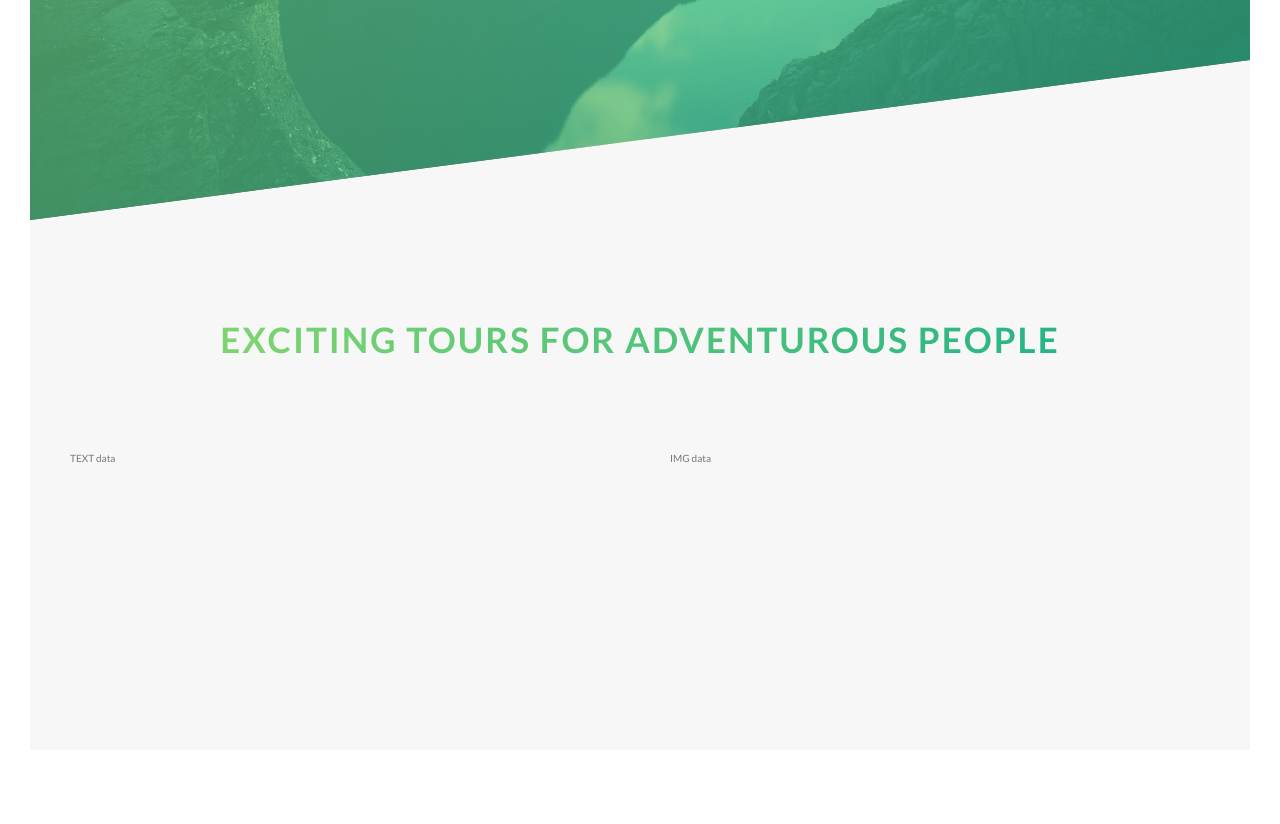
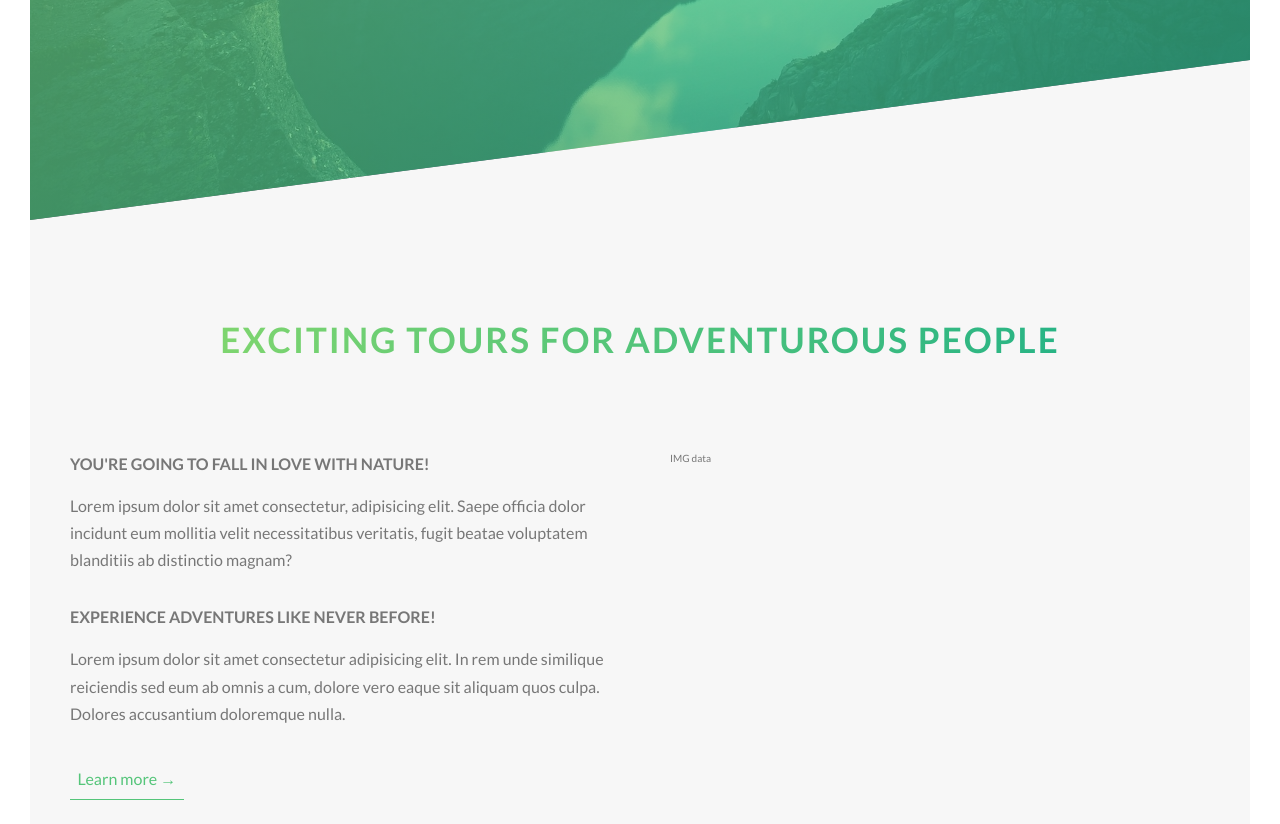
Before and after one commit to deepakkarki/css-course, a website: page Natours/starter/index.html in a window 1280 px wide. Shown: the part 570-1394 px from the top of the page. Before the commit the page ends 1350 px from the top, so only its background shows below. Drawn offline with Linux system fonts and the light colour scheme; files that its build step writes are made by us from their sources.

Commit message:
Styled the button and the lefthand side text. End of s5 v36

```diff
--- a/Natours/starter/index.html
+++ b/Natours/starter/index.html
@@ -101,15 +101,26 @@
 
       <main>
         <section class="section-about">
-          <div class="u-center-text u-margin-bottom-8">
+          <div class="u-center-text u-margin-bottom-big">
             <h2 class="heading-secondary">
               Exciting tours for adventurous people
             </h2>
           </div>
           <div class="row">
             <div class="col-1-of-2">
-              TEXT data
+              <h3 class="heading-tertiary u-margin-bottom-small">You're going to fall in love with nature!</h3>
+              <p class="paragraph">
+                Lorem ipsum dolor sit amet consectetur, adipisicing elit. Saepe officia dolor incidunt eum mollitia velit necessitatibus veritatis, fugit beatae voluptatem blanditiis ab distinctio magnam?
+              </p>
+
+              <h3 class="heading-tertiary u-margin-bottom-small">Experience adventures like never before!</h3>
+              <p class="paragraph">
+                Lorem ipsum dolor sit amet consectetur adipisicing elit. In rem unde similique reiciendis sed eum ab omnis a cum, dolore vero eaque sit aliquam quos culpa. Dolores accusantium doloremque nulla.
+              </p>
+
+              <a href="#" class="btn-text">Learn more &rarr;</a>
             </div>
+
             <div class="col-1-of-2">
               IMG data
             </div>
--- a/Natours/starter/sass/abstracts/_variables.scss
+++ b/Natours/starter/sass/abstracts/_variables.scss
@@ -8,6 +8,9 @@ $color-grey-dark: #777;
 $color-white: #fff;
 $color-black: #000;
 
+//FONT
+$default-font-size: 1.6rem;
+
 // GRID
 
 $grid-width: 114rem;
--- a/Natours/starter/sass/base/_typography.scss
+++ b/Natours/starter/sass/base/_typography.scss
@@ -48,6 +48,17 @@ body{
         transform: skew(10deg, 1deg) scale(1.1);
         text-shadow: .5rem 1rem 2rem rgba($color-black, 0.2);
     }
+}
 
+.heading-tertiary{
+    font-size: $default-font-size;
+    font-weight: 700;
+    text-transform: uppercase;
+}
 
+.paragraph{
+    font-size: $default-font-size;
+    &:not(:last-child){
+        margin-bottom: 3rem;
+    }
 }
--- a/Natours/starter/sass/base/_utilities.scss
+++ b/Natours/starter/sass/base/_utilities.scss
@@ -1,7 +1,5 @@
-.u-center-text{
-    text-align: center;
-}
+.u-center-text{ text-align: center; }
 
-.u-margin-bottom-8{
-    margin-bottom: 8rem;
-}
+.u-margin-bottom-small{ margin-bottom: 1.5rem; }
+.u-margin-bottom-medium{ margin-bottom: 4rem; }
+.u-margin-bottom-big{ margin-bottom: 8rem; }
--- a/Natours/starter/sass/components/_button.scss
+++ b/Natours/starter/sass/components/_button.scss
@@ -7,7 +7,7 @@
         display: inline-block;
         border-radius: 5rem;
         margin: 0 auto;
-        font-size: 1.6rem;
+        font-size: $default-font-size;
         transition: all 0.2s;
     }
 
@@ -29,3 +29,28 @@
         animation-fill-mode: backwards;
     }
 }
+
+.btn-text{
+    &:link,
+    &:visited{
+        font-size: $default-font-size;
+        color: $color-primary;
+        display: inline-block;
+        text-decoration: none;
+        border-bottom: 1px solid $color-primary;
+        padding: .75rem;
+        transition: all 0.3s;
+    }
+
+    &:hover{
+        background-color: $color-primary;
+        color: white;
+        box-shadow: 0 1rem 2rem rgba($color-black, 0.15);
+        transform: translateY(-2px);
+    }
+
+    &:active{
+        box-shadow: 0 .5rem 1rem rgba($color-black, 0.15);
+        transform: translateY(0);
+    }
+}
--- a/Natours/starter/sass/layout/_grid.scss
+++ b/Natours/starter/sass/layout/_grid.scss
@@ -10,7 +10,6 @@
 
     [class^="col-"]{
         float: left;
-        height: 50px;
 
         &:not(:last-child){
             margin-right: $gutter-horizontal;
```
Also changed, not shown: Natours/starter/css/style.css, Natours/starter/sass/main.scss (line endings or trailing spaces).
